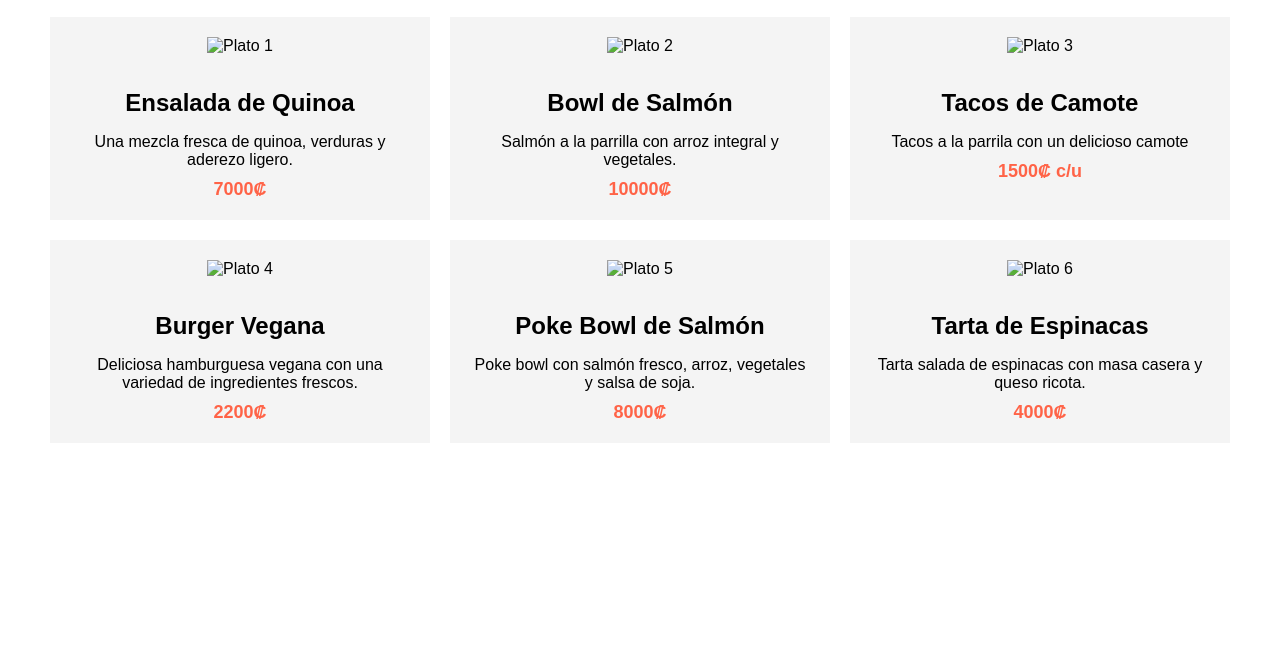
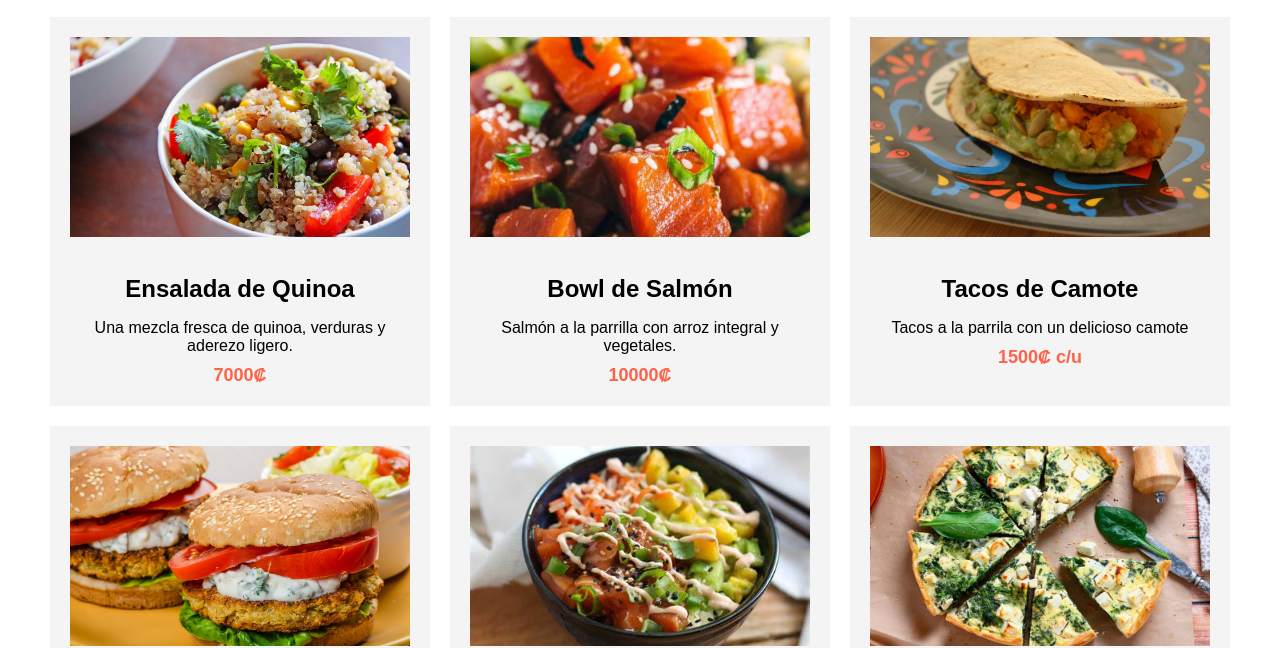
Before and after one commit to chepe06/comidasaludableatupuerta.github.io, a plain HTML site: page menu.html in a window 1280 px wide. Shown: the part 163-811 px from the top of the page. Drawn offline with Linux system fonts and the light colour scheme.

Commit message:
Update menu.html

```diff
--- a/menu.html
+++ b/menu.html
@@ -10,7 +10,7 @@
   <header>
     <nav>
       <ul>
-        <li><a href="paginaa.html">Inicio</a></li>
+        <li><a href="index.html">Inicio</a></li>
         <li><a href="menu.html">Menú</a></li>
 
       </ul>
@@ -21,37 +21,37 @@
     <h1>Menú</h1>
     <ul>
       <li>
-        <img src="quinoa.jpeg" alt="Plato 1">
+        <img src="img/quinoa.jpeg" alt="Plato 1">
         <h3>Ensalada de Quinoa</h3>
         <p>Una mezcla fresca de quinoa, verduras y aderezo ligero.</p>
         <span class="price">7000₡ </span>
       </li>
       <li>
-        <img src="bowl salmon.jpeg" alt="Plato 2">
+        <img src="img/bowl salmon.jpeg" alt="Plato 2">
         <h3>Bowl de Salmón</h3>
         <p>Salmón a la parrilla con arroz integral y vegetales.</p>
         <span class="price">10000₡ </span>
       </li>
       <li>
-        <img src="Tacos camote.jpg" alt="Plato 3">
+        <img src="img/Tacos camote.jpeg" alt="Plato 3">
         <h3>Tacos de Camote</h3>
         <p>Tacos a la parrila con un delicioso camote</p>
         <span class="price">1500₡ c/u</span>
       </li>
       <li>
-        <img src="burguer.jpeg" alt="Plato 4">
+        <img src="img/burguer.jpeg" alt="Plato 4">
         <h3>Burger Vegana</h3>
         <p>Deliciosa hamburguesa vegana con una variedad de ingredientes frescos.</p>
         <span class="price">2200₡</span>
      </li>
       <li>
-        <img src="poke.jpeg" alt="Plato 5">
+        <img src="img/poke.jpeg" alt="Plato 5">
         <h3>Poke Bowl de Salmón</h3>
         <p>Poke bowl con salmón fresco, arroz, vegetales y salsa de soja.</p>
         <span class="price">8000₡   </span>
       </li>
       <li>
-        <img src="tarta-de-espinacas.jpg" alt="Plato 6">
+        <img src="img/tarta-de-espinacas.jpeg" alt="Plato 6">
         <h3>Tarta de Espinacas</h3>
         <p>Tarta salada de espinacas con masa casera y queso ricota.</p>
         <span class="price">4000₡</span>
```
